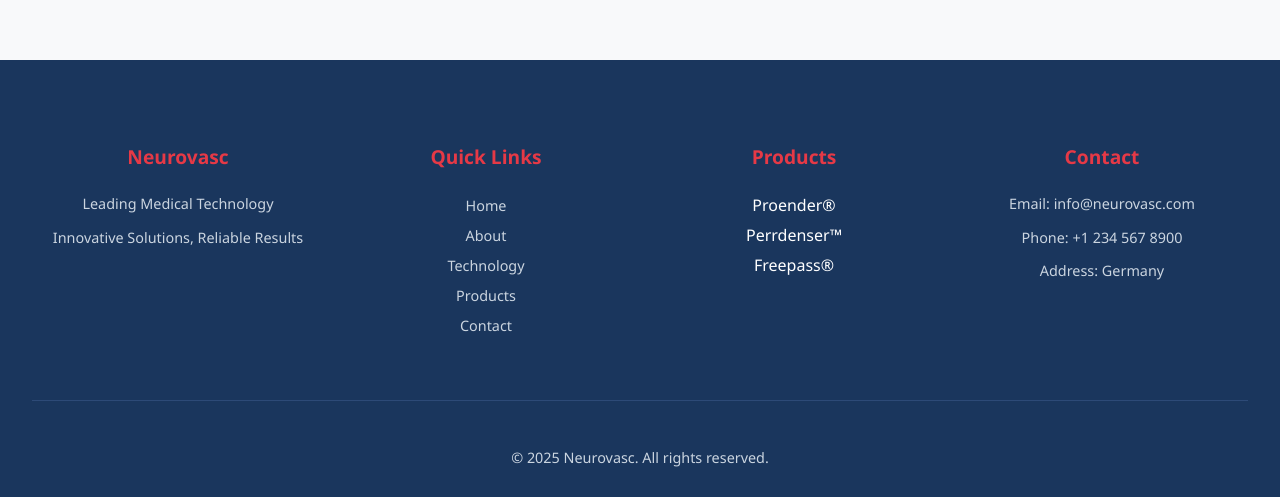
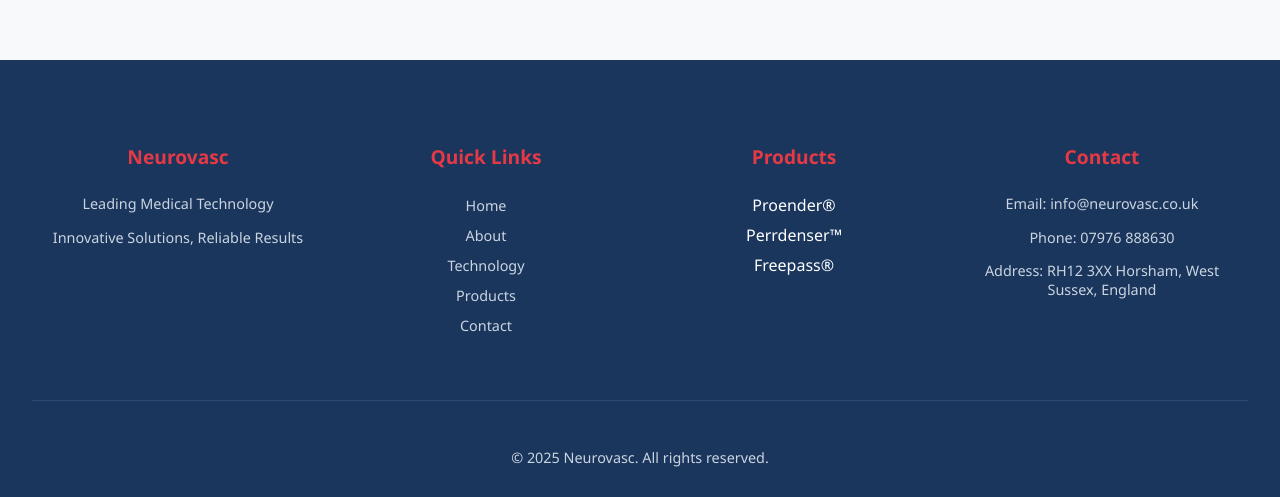
Before and after one commit to DoganKirmizigul/neurovasc, a React (Create React App) app: page /contact in a window 1280 px wide. Shown: the part 1524-2021 px from the top of the page. Built offline with nearby package versions, Linux system fonts and the light colour scheme.

Commit message:
footer updated

```diff
--- a/src/components/Footer.js
+++ b/src/components/Footer.js
@@ -43,9 +43,9 @@
 
         <div className="footer-section">
           <h3>Contact</h3>
-          <p>Email: info@neurovasc.com</p>
-          <p>Phone: +1 234 567 8900</p>
-          <p>Address: Germany</p>
+          <p>Email: info@neurovasc.co.uk</p>
+          <p>Phone: 07976 888630</p>
+          <p>Address: RH12 3XX Horsham, West Sussex, England</p>
         </div>
       </div>
 
```
Also changed, not shown: src/assets/images/contact_us.jpg (added).
